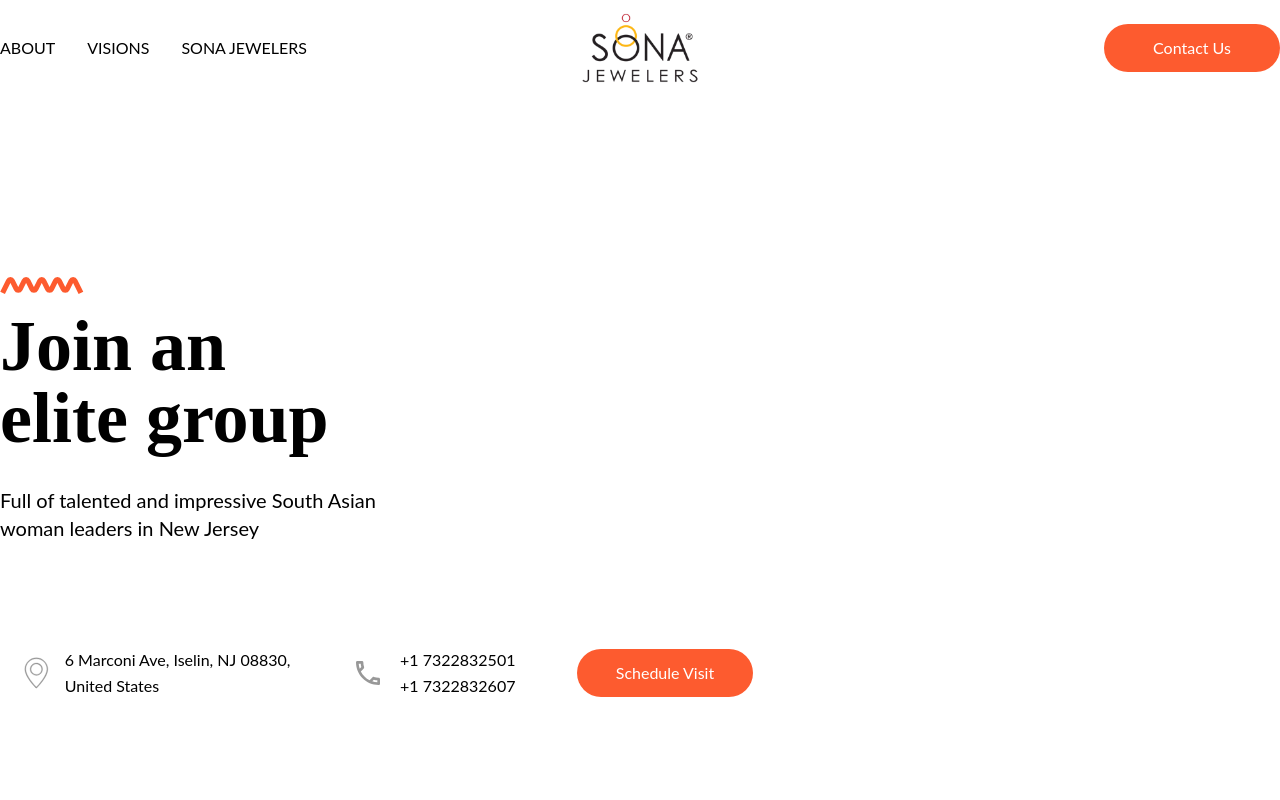
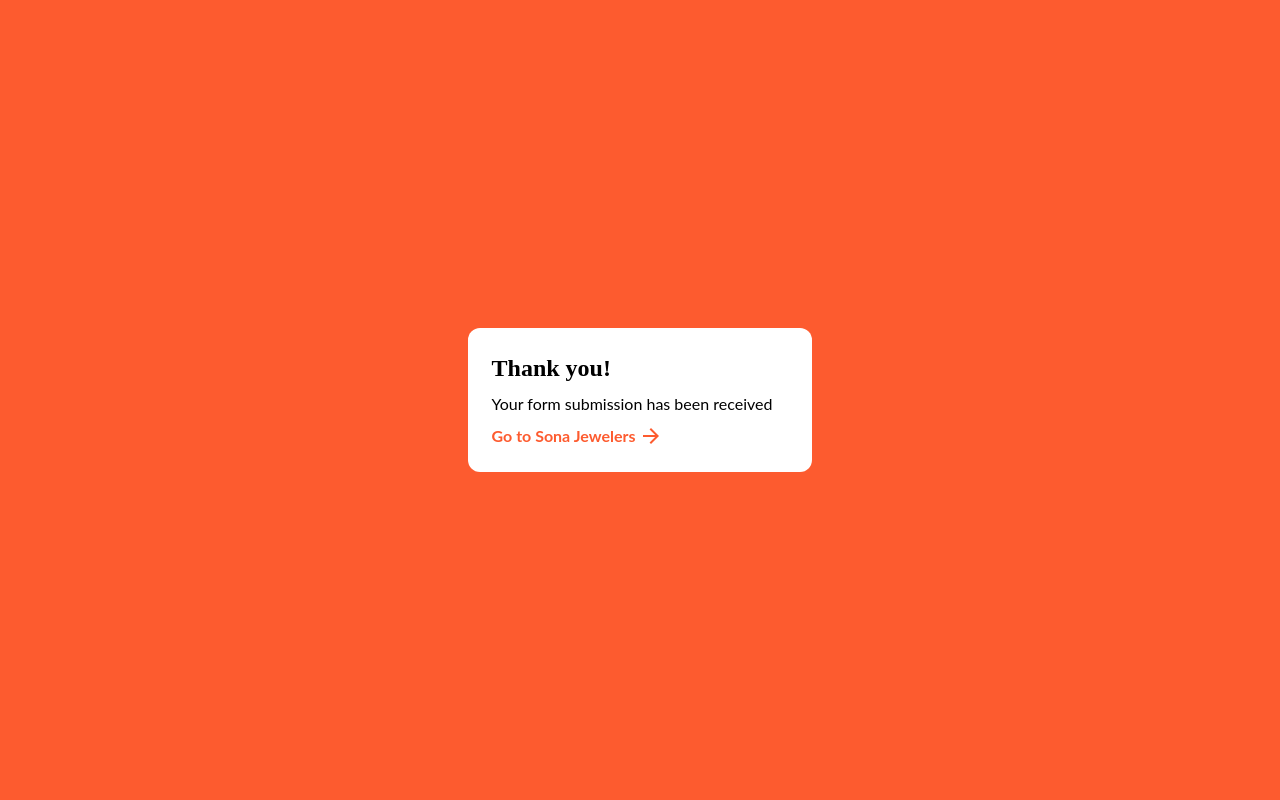
Before and after one commit to tanjilrahman/sona-angels, a React (Create React App) app: page /success in a window 1280 px wide. Shown: the top 800 px of the page. Built offline with nearby package versions, Linux system fonts and the light colour scheme.

Commit message:
added success page

```diff
--- a/package.json
+++ b/package.json
@@ -10,6 +10,7 @@
     "react-dom": "^17.0.2",
     "react-responsive-carousel": "^3.2.21",
     "react-reveal": "^1.2.2",
+    "react-router-dom": "^5.3.0",
     "react-scripts": "4.0.3",
     "web-vitals": "^1.0.1"
   },
--- a/public/index.html
+++ b/public/index.html
@@ -71,6 +71,7 @@
   <body>
     <form
       name="Sona Angels contact form"
+      action="/success"
       netlify
       netlify-honeypot="bot-field"
       hidden
--- a/src/App.js
+++ b/src/App.js
@@ -1,11 +1,18 @@
 import './index.css';
+import { BrowserRouter as Router, Switch, Route } from 'react-router-dom';
 import Header from './components/Header';
 import Hero from './components/Hero';
 import Body from './components/Body';
 import Footer from './components/Footer';
+import Success from './components/Success';
 
 function App() {
   return (
+    <div>
+      <Router>
+        <Switch>
+          <Route path='/success' component={Success} />
+          <Route path='/'>
             <div>
               <Header />
               <div className='md:max-w-screen-sm lg:max-w-screen-xl mx-auto px-4 xl:px-0 overflow-x-hidden'>
@@ -14,6 +21,10 @@ function App() {
               </div>
               <Footer />
             </div>
+          </Route>
+        </Switch>
+      </Router>
+    </div>
   );
 }
 
--- a/src/components/Form.js
+++ b/src/components/Form.js
@@ -62,7 +62,7 @@ const Form = () => {
       {/* Form section */}
 
       <div>
-        <form name='Sona Angels contact form' method='post'>
+        <form name='Sona Angels contact form' method='post' action='/success'>
           <input
             type='hidden'
             name='form-name'
--- /dev/null
+++ b/src/components/Success.js
@@ -0,0 +1,24 @@
+const Success = () => {
+  return (
+    <div className='flex h-screen bg-primary p-2'>
+      <div className='p-6 rounded-xl space-y-2 m-auto bg-white'>
+        <h3 className='font-display text-xl md:text-2xl font-bold'>
+          Thank you!
+        </h3>
+        <p className='md:pr-4'>Your form submission has been received </p>
+
+        <div className='text-primary font-bold'>
+          <a
+            href='https://www.sonajewelers.com/'
+            className='flex space-x-1 items-center hover:underline'
+          >
+            <p>Go to Sona Jewelers</p>
+            <img src='/images/arrow_forward_black_24dp.svg' alt='' />
+          </a>
+        </div>
+      </div>
+    </div>
+  );
+};
+
+export default Success;
--- a/src/index.css
+++ b/src/index.css
@@ -1233,6 +1233,10 @@ html {
 	--tw-bg-opacity: 1;
 	background-color: rgba(243, 243, 243, var(--tw-bg-opacity));
 }
+.bg-primary {
+	--tw-bg-opacity: 1;
+	background-color: rgba(253, 91, 47, var(--tw-bg-opacity));
+}
 .bg-\[\#FFF3C8\] {
 	--tw-bg-opacity: 1;
 	background-color: rgba(255, 243, 200, var(--tw-bg-opacity));
@@ -1256,6 +1260,9 @@ html {
 .p-2 {
 	padding: 0.5rem;
 }
+.p-6 {
+	padding: 1.5rem;
+}
 .px-4 {
 	padding-left: 1rem;
 	padding-right: 1rem;
@@ -1314,6 +1321,10 @@ html {
 }
 .text-\[40px\] {
 	font-size: 40px;
+}
+.text-xl {
+	font-size: 1.25rem;
+	line-height: 1.75rem;
 }
 .text-sm {
 	font-size: 0.875rem;
@@ -1570,6 +1581,15 @@ html {
 	.md\:px-10 {
 		padding-left: 2.5rem;
 		padding-right: 2.5rem;
+	}
+
+	.md\:pr-4 {
+		padding-right: 1rem;
+	}
+
+	.md\:text-2xl {
+		font-size: 1.5rem;
+		line-height: 2rem;
 	}
 
 	.md\:text-lg {
```
Also changed, not shown: public/images/arrow_forward_black_24dp.svg (added), 1 other file (tests, documents, lock files or other folders). Lines whose indentation alone changed are shown as unchanged.
